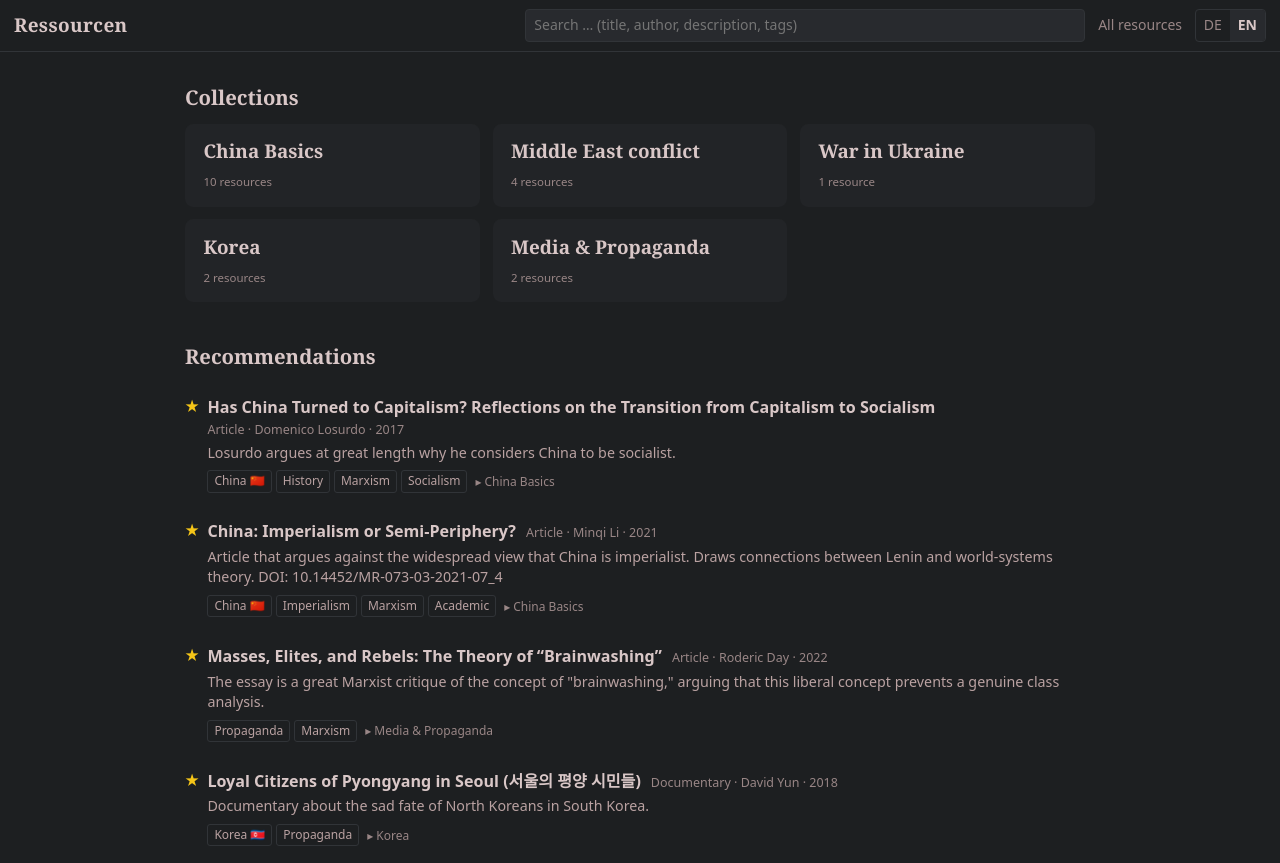
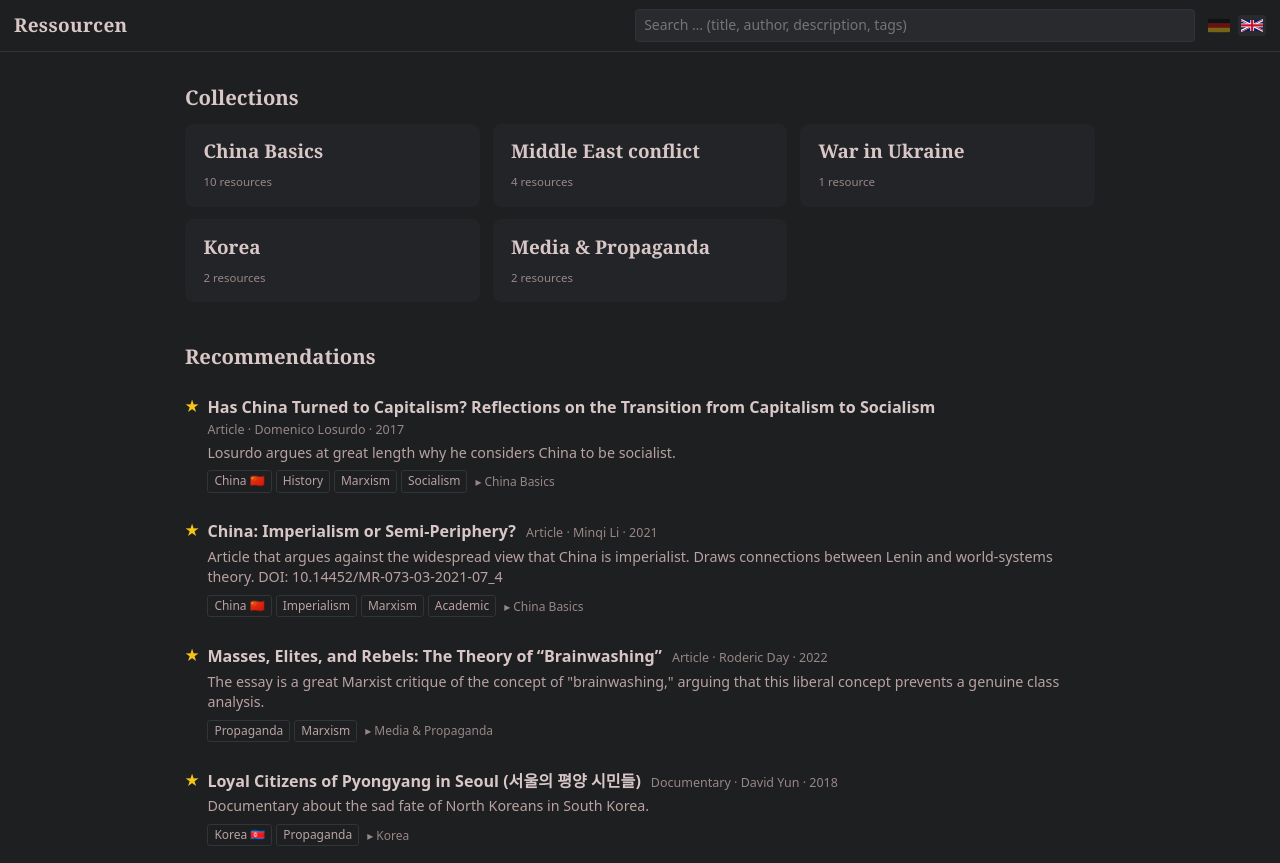
Before and after one commit to jaakmue/jaakmue.github.io, a plain HTML site: page index.html in a window 1280 px wide. Shown: the top 863 px of the page. Drawn offline with Linux system fonts and the light colour scheme.

Commit message:
Add files via upload

```diff
--- a/index.html
+++ b/index.html
@@ -29,16 +29,18 @@ input:focus,select:focus,textarea:focus{border-color:var(--dim)}
 /* Header */
 .top{position:sticky;top:0;z-index:20;height:var(--hdr);display:flex;align-items:center;gap:0.7143rem;padding:0 1rem;background:var(--bg);border-bottom:1px solid var(--line)}
 .brand{display:flex;align-items:baseline;gap:0.7143rem;min-width:0;white-space:nowrap}
-.brand h1{margin:0;font:600 1.357rem/1 Georgia,"Times New Roman",serif;color:var(--strong);letter-spacing:.3px}
+.brand h1{margin:0;font:600 1.357rem/1.2 Georgia,"Times New Roman",serif;color:var(--strong);letter-spacing:.3px;overflow:hidden;text-overflow:ellipsis}
 .count{color:var(--dim);font-size:0.8571rem}
 #q{flex:1;min-width:8.5714rem;max-width:40rem;margin-left:auto}
 .btn{border:1px solid var(--line);border-radius:0.2857rem;padding:0.3571rem 0.6429rem;background:var(--panel);white-space:nowrap}
 .btn:hover{border-color:var(--dim)}
 .btn.primary{background:var(--fg);color:var(--bg);border-color:var(--fg);font-weight:600}
 .btn.danger{color:var(--danger)}
-.langsw{display:flex;border:1px solid var(--line);border-radius:0.2857rem;overflow:hidden}
-.langsw button{padding:0.3571rem 0.5714rem;color:var(--dim)}
-.langsw button.on{background:var(--panel2);color:var(--strong);font-weight:600}
+.langsw{display:flex;flex-shrink:0;gap:.35rem;align-items:center}
+.langsw button{display:flex;padding:.2rem;border-radius:.25rem;opacity:.4;transition:opacity .15s}
+.langsw button:hover{opacity:.8}
+.langsw button.on{opacity:1;background:var(--panel2)}
+.flag{display:block;width:1.6rem;height:1.07rem;border-radius:2px}
 .only-mobile{display:none}
 
 /* Admin bar */
@@ -199,7 +201,8 @@ textarea{resize:vertical;min-height:3.7143rem}
 #toast.bad{border-color:var(--danger);color:var(--danger)}
 
 @media (max-width:760px){
-  .top{gap:0.4286rem;padding:0 0.7143rem}
+  .top{gap:0.5rem;padding:0 0.7143rem}
+  #q{min-width:5rem}
   .count,.hide-m{display:none}
   .only-mobile{display:inline-block}
   .wrap{grid-template-columns:1fr}
@@ -224,9 +227,8 @@ textarea{resize:vertical;min-height:3.7143rem}
 <header class="top">
   <div class="brand"><h1 id="siteName" data-act="home" role="link" tabindex="0">Fundus</h1></div>
   <input id="q" type="search" autocomplete="off">
-  <button class="navbtn" data-act="archive" id="archiveBtn"></button>
   <div class="langsw" role="group" aria-label="Language">
-    <button data-act="ui" data-id="de">DE</button><button data-act="ui" data-id="en">EN</button>
+    <button data-act="ui" data-id="de" title="Deutsch" aria-label="Deutsch"><svg class="flag" viewBox="0 0 5 3" aria-hidden="true"><rect width="5" height="1" fill="#000"/><rect y="1" width="5" height="1" fill="#DD0000"/><rect y="2" width="5" height="1" fill="#FFCE00"/></svg></button><button data-act="ui" data-id="en" title="English" aria-label="English"><svg class="flag" viewBox="0 0 60 30" aria-hidden="true"><clipPath id="ukc"><path d="M30,15 h30 v15 z v15 h-30 z h-30 v-15 z v-15 h30 z"/></clipPath><rect width="60" height="30" fill="#012169"/><path d="M0,0 L60,30 M60,0 L0,30" stroke="#fff" stroke-width="6"/><path d="M0,0 L60,30 M60,0 L0,30" clip-path="url(#ukc)" stroke="#C8102E" stroke-width="4"/><path d="M30,0 v30 M0,15 h60" stroke="#fff" stroke-width="10"/><path d="M30,0 v30 M0,15 h60" stroke="#C8102E" stroke-width="6"/></svg></button>
   </div>
 </header>
 <div class="adminbar" id="adminbar" hidden>
@@ -450,9 +452,7 @@ function renderStatic() {
   document.documentElement.lang = S.ui;
   document.title = S.data ? S.data.siteName : 'Fundus';
   $('#siteName').textContent = $('#footName').textContent = S.data ? S.data.siteName : 'Fundus';
-  $('#q').placeholder = L.search;
-  $('#archiveBtn').textContent = L.allRes;
-  $('#archiveBtn').classList.toggle('on', S.data && currentView() === 'all');
+  $('#q').placeholder = window.innerWidth < 760 ? L.search.split(' (')[0] : L.search; // am Handy kurz
   document.querySelectorAll('.langsw button').forEach(b => b.classList.toggle('on', b.dataset.id === S.ui));
   $('#adminbar').hidden = !S.admin;
   document.body.classList.toggle('admin', S.admin);
```
